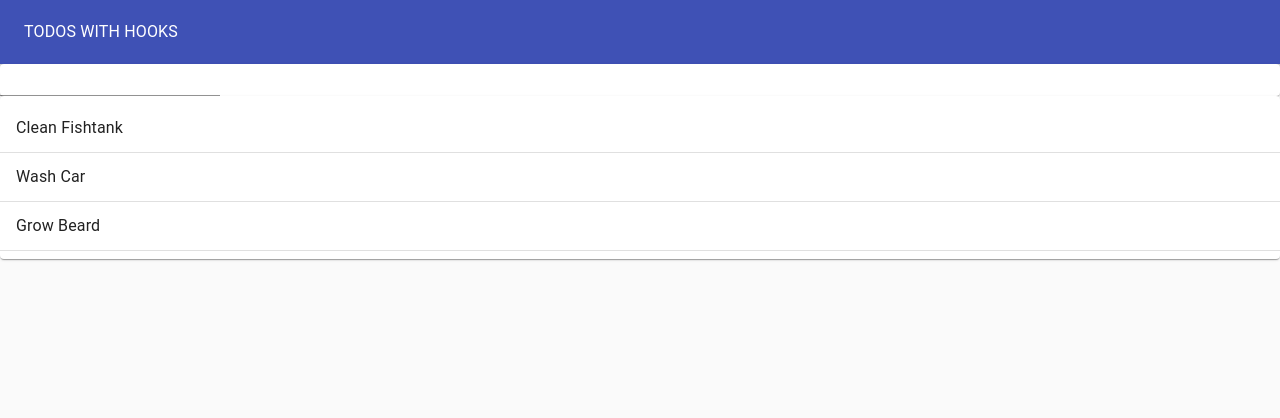
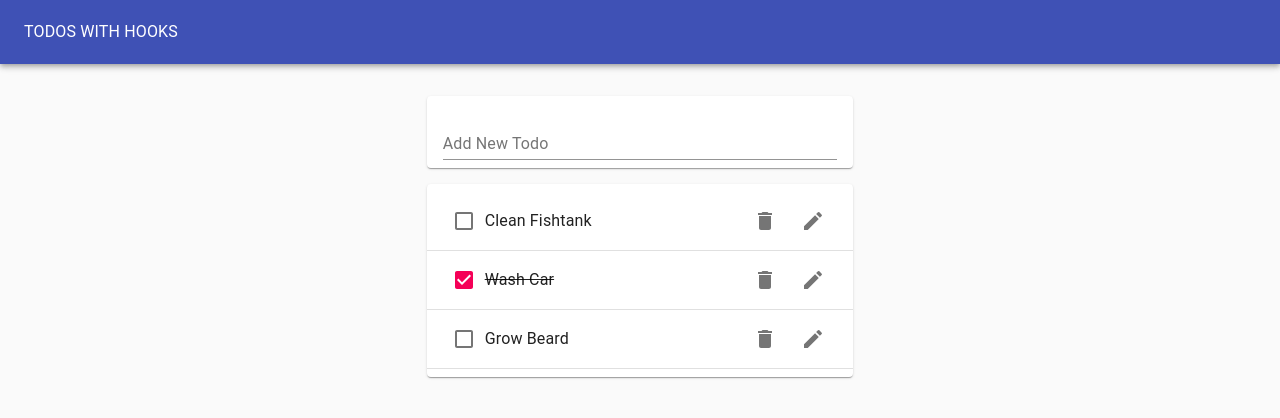
Before and after one commit to fsanchezvilela/hooksTodoAppExercise, a React (Create React App) app: page / in a window 1280 px wide. Shown: the top 418 px of the page. Built offline with nearby package versions, Linux system fonts and the light colour scheme.

Commit message:
add todo item compoenent

```diff
--- a/package.json
+++ b/package.json
@@ -4,6 +4,7 @@
   "private": true,
   "dependencies": {
     "@material-ui/core": "^4.11.0",
+    "@material-ui/icons": "^4.9.1",
     "@testing-library/jest-dom": "^4.2.4",
     "@testing-library/react": "^9.3.2",
     "@testing-library/user-event": "^7.1.2",
--- /dev/null
+++ b/src/Todo.js
@@ -0,0 +1,28 @@
+import React from 'react';
+import { ListItem, ListItemText, Checkbox, ListItemSecondaryAction, IconButton } from '@material-ui/core';
+import { Delete, Edit } from '@material-ui/icons';
+
+
+const Todo = ({task, completed}) => {
+    return (
+        <div>
+
+            <ListItem>
+                <Checkbox tabIndex={-1} checked={completed}/>
+                <ListItemText style={ { textDecoration: completed ? "line-through" : "none" } }>
+                    { task }
+                </ListItemText>
+                <ListItemSecondaryAction>
+                    <IconButton aria-label="Delete">
+                        <Delete/>
+                    </IconButton>
+                    <IconButton aria-label="Edit">
+                        <Edit/>
+                    </IconButton>
+                </ListItemSecondaryAction>
+            </ListItem>
+        </div>
+    )
+}
+
+export default Todo
--- a/src/TodoApp.js
+++ b/src/TodoApp.js
@@ -35,8 +35,12 @@
                     </Typography>
                 </Toolbar>
             </AppBar>
-            <TodoForm addTodo={ addTodo }/>
-            <TodoList todos={todos}/>
+            <Grid container justify="center" style={{ marginTop: "1rem", }}>
+                <Grid item xs={11} md={8} lg={4}>
+                    <TodoForm addTodo={ addTodo }/>
+                    <TodoList todos={todos}/>
+                </Grid>
+            </Grid>
         </Paper>
     )
 }
--- a/src/TodoForm.js
+++ b/src/TodoForm.js
@@ -5,13 +5,13 @@
 const TodoForm = ({ addTodo }) => {
     const [value, handleChange, reset] = useInputState("");
     return (
-        <Paper>
+        <Paper style={{ margin: "1rem 0", padding:"0 1rem" }}>
             <form onSubmit={event => {
                 event.preventDefault();
                 addTodo(value);
                 reset();
             }}>
-                <TextField value={value} onChange={handleChange} />
+                <TextField margin="normal" label="Add New Todo" fullWidth value={value} onChange={handleChange} />
             </form>
         </Paper>
     )
--- a/src/TodoList.js
+++ b/src/TodoList.js
@@ -1,4 +1,5 @@
 import React from 'react';
+import Todo from './Todo';
 import { Paper, List, Divider, ListItem, ListItemText } from '@material-ui/core';
 
 const TodoList = ({ todos }) => {
@@ -8,10 +9,7 @@
                 { todos.map( todo =>
 
                     <>
-                    {console.log(todo)}
-                        <ListItem>
-                            <ListItemText>{ todo.task }</ListItemText>
-                        </ListItem>
+                        <Todo task={todo.task} key={todo.id} completed={todo.completed}/>
                         <Divider/>
                     </>
                 )}
```
Also changed, not shown: 1 other file (tests, documents, lock files or other folders).
